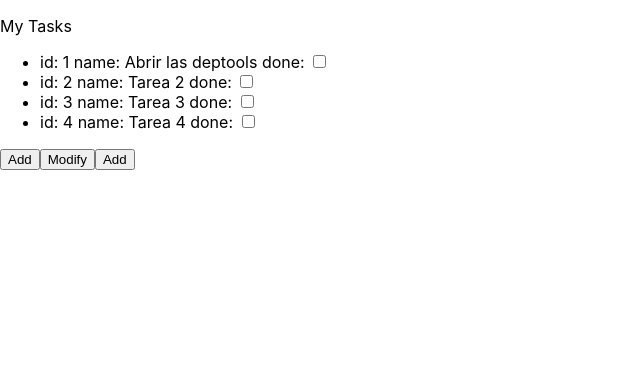
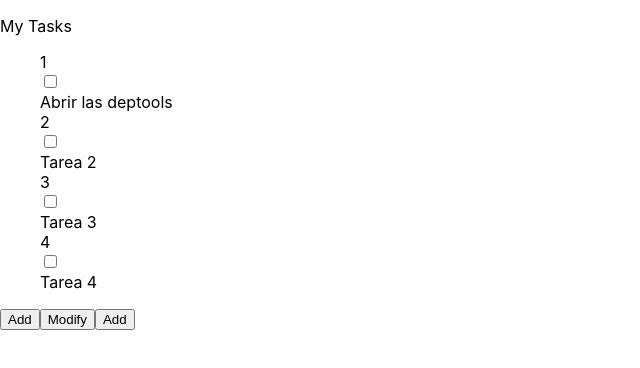
Before and after one commit to rtrepis/202207-w6ch1-ramon-trepat, a React (Create React App) app: page / in a window 1280 px wide. Shown: the top 368 px of the page, without its empty margins (0-640 px from the left). Built offline with nearby package versions, Linux system fonts and the light colour scheme.

Commit message:
Install style componet

```diff
--- a/package.json
+++ b/package.json
@@ -15,6 +15,7 @@
     "react-dom": "^18.2.0",
     "react-redux": "^8.0.2",
     "react-scripts": "5.0.1",
+    "styled-components": "^5.3.5",
     "typescript": "^4.7.4",
     "web-vitals": "^2.1.4"
   },
--- a/src/feature/task/components/List/List.tsx
+++ b/src/feature/task/components/List/List.tsx
@@ -29,11 +29,13 @@ const List = (): JSX.Element => {
     <>
       <ul>
         {listTasks.map((task) => (
-          <li key={task.id}>
-            <span className="bold">id:</span> {task.id}{" "}
-            <span className="bold">name:</span> {task.name}{" "}
-            <span className="bold">done:</span> <input type="checkbox" />
-          </li>
+          <div key={task.id} className="item">
+            <div className="item__id">{task.id}</div>
+            <div className="item__check">
+              <input type="checkbox" />
+            </div>
+            <div className="item__name">{task.name}</div>
+          </div>
         ))}
       </ul>
       <div>
```
Also changed, not shown: src/feature/task/components/List/ListStyled.ts (added), 1 other file (tests, documents, lock files or other folders).
